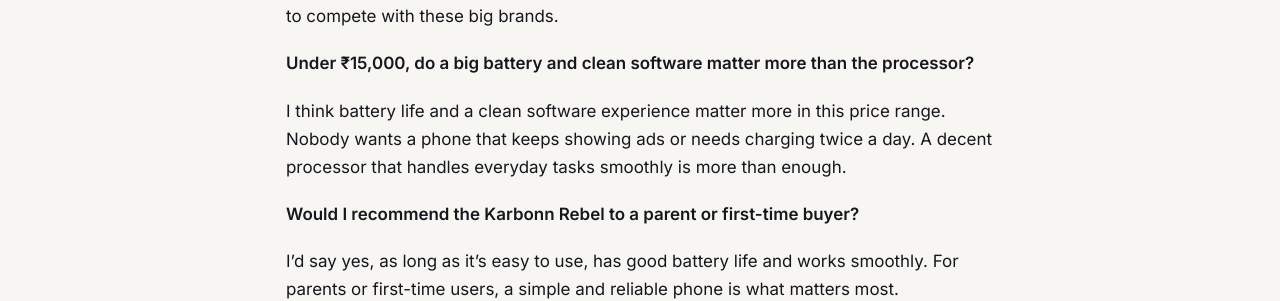
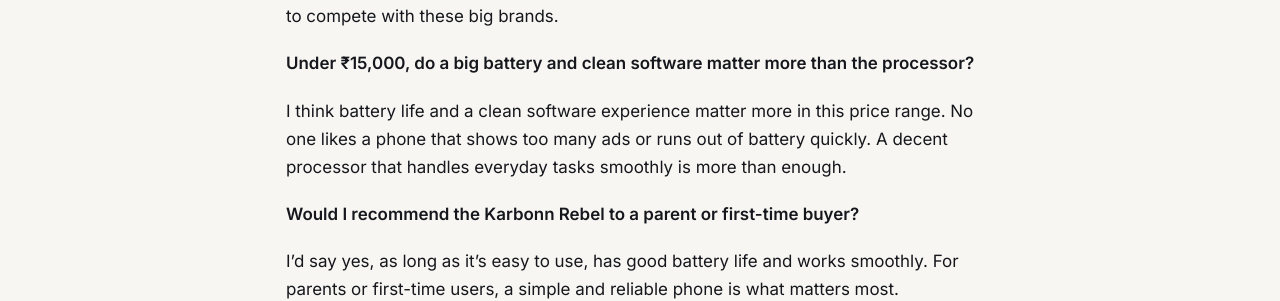
Before and after one commit to kiteksood167/kiteksood167.github.io, a Jekyll site: the page built from _posts/2026-11-01-karbonn-rebel-rebel-pro-5g-india-launch-november-2.md, in a window 1280 px wide and 900 px high, scrolled down 4095 px. Shown: the part 159-460 px from the top of the window. Built offline with Jekyll 4.4.1, drawn with Linux system fonts in a browser that asks for light colours; comment, search, counter and statistics services are not loaded.

Commit message:
Karbonn post: owner's wording for second answer
Co-Authored-By: Claude Opus 5.5 <noreply@anthropic.com>
Claude-Session: https://claude.ai/code/session_01WQRPmSxMwztgHXfstCGpBN

```diff
--- a/_posts/2026-11-01-karbonn-rebel-rebel-pro-5g-india-launch-november-2.md
+++ b/_posts/2026-11-01-karbonn-rebel-rebel-pro-5g-india-launch-november-2.md
@@ -85,7 +85,7 @@ Yes, it is possible, but Karbonn can't depend only on its Indian identity. It wi
 
 **Under ₹15,000, do a big battery and clean software matter more than the processor?**
 
-I think battery life and a clean software experience matter more in this price range. Nobody wants a phone that keeps showing ads or needs charging twice a day. A decent processor that handles everyday tasks smoothly is more than enough.
+I think battery life and a clean software experience matter more in this price range. No one likes a phone that shows too many ads or runs out of battery quickly. A decent processor that handles everyday tasks smoothly is more than enough.
 
 **Would I recommend the Karbonn Rebel to a parent or first-time buyer?**
 
```
